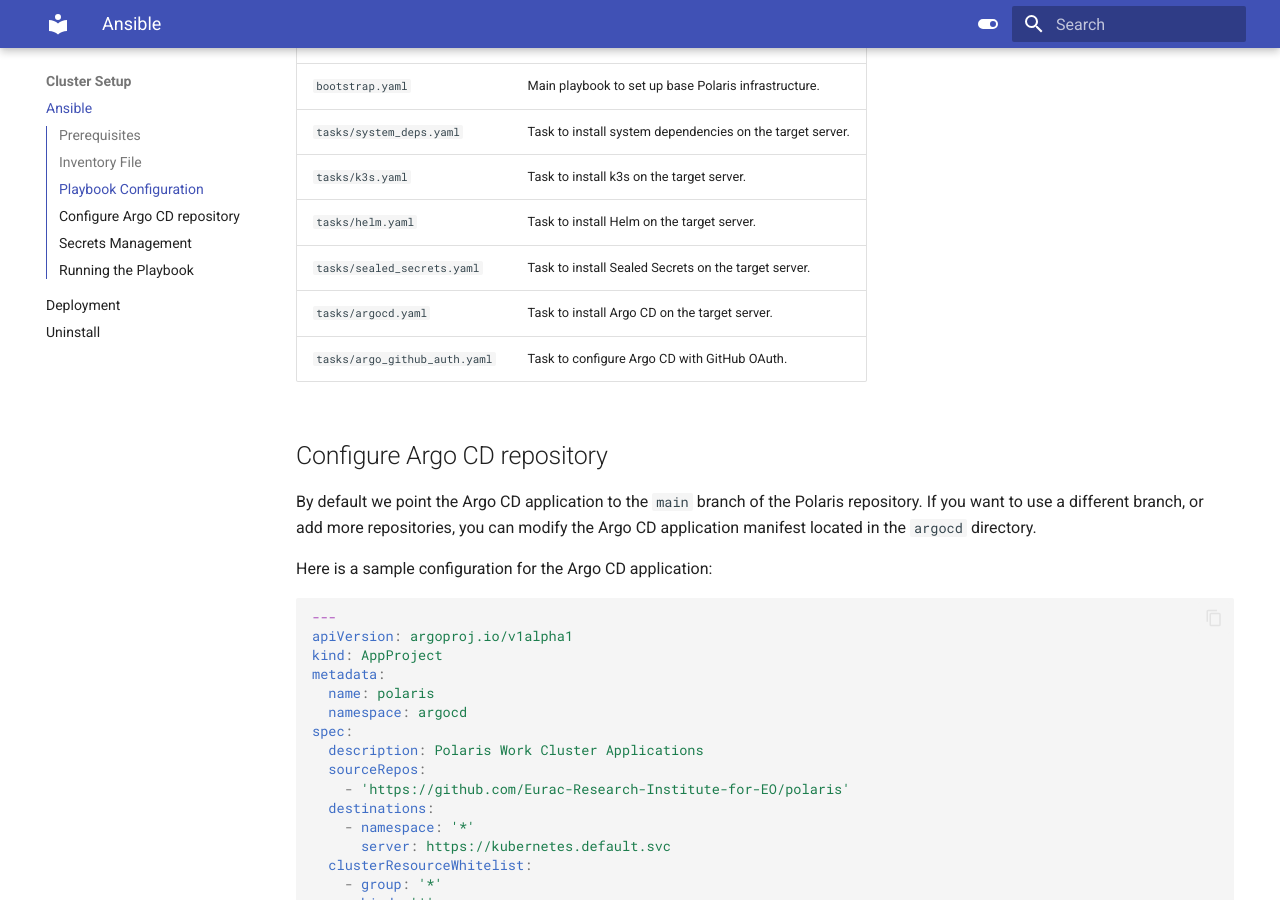
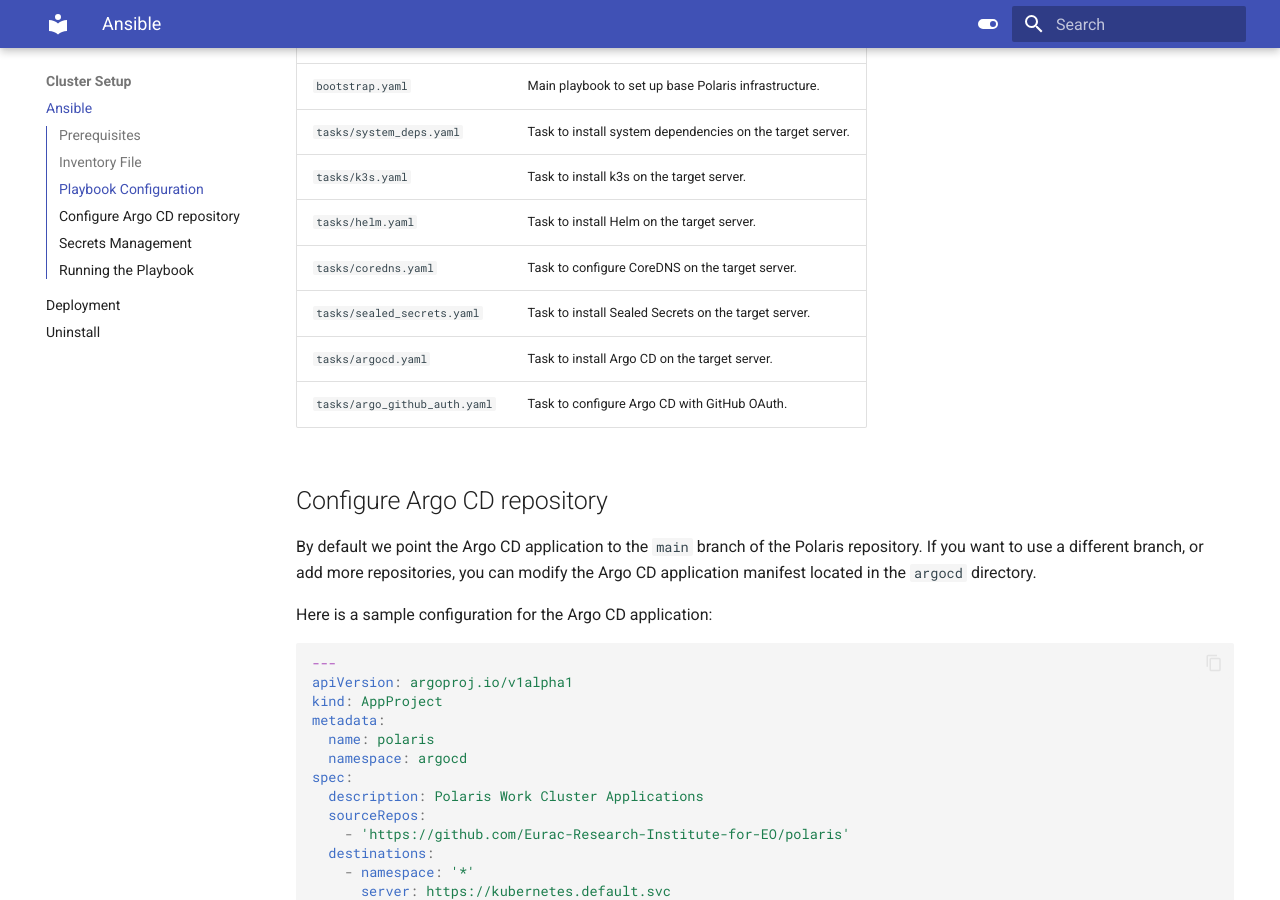
Before and after one commit to Eurac-Research-Institute-for-EO/polaris, an MkDocs documentation site: the page built from docs/wiki/ansible.md, in a window 1280 px wide and 900 px high, scrolled down 870 px. Built offline with MkDocs 1.6.1 and Material for MkDocs 9.7.7, drawn with Linux system fonts in a browser that asks for light colours.

Commit message:
fix argocd hostname, test ansible redeployment

```diff
--- a/docs/wiki/ansible.md
+++ b/docs/wiki/ansible.md
@@ -30,6 +30,7 @@ The `tasks` directory contains individual task files that are included in the ma
 | `tasks/system_deps.yaml` | Task to install system dependencies on the target server. |
 | `tasks/k3s.yaml` | Task to install k3s on the target server. |
 | `tasks/helm.yaml` | Task to install Helm on the target server. |
+| `tasks/coredns.yaml` | Task to configure CoreDNS on the target server. |
 | `tasks/sealed_secrets.yaml` | Task to install Sealed Secrets on the target server. |
 | `tasks/argocd.yaml` | Task to install Argo CD on the target server. |
 | `tasks/argo_github_auth.yaml` | Task to configure Argo CD with GitHub OAuth. |
```
Also changed, not shown: 4 other files.
